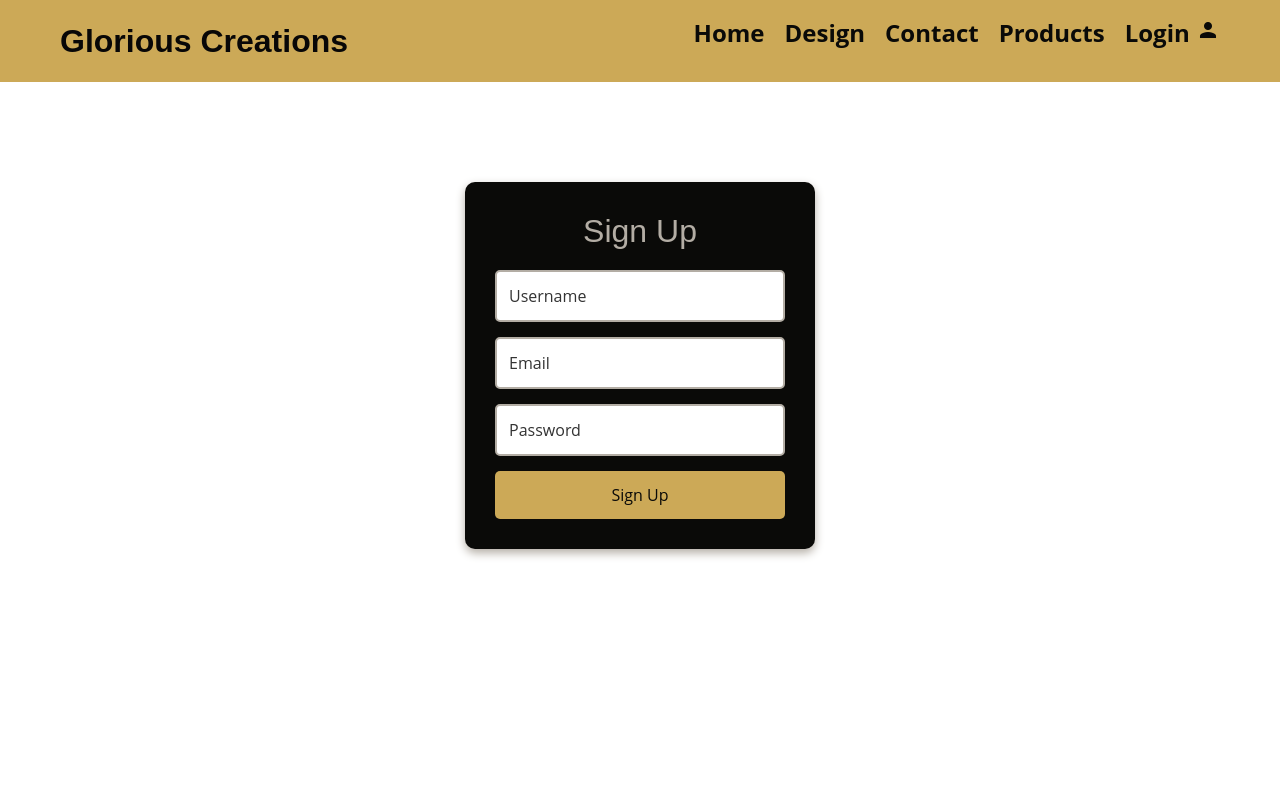
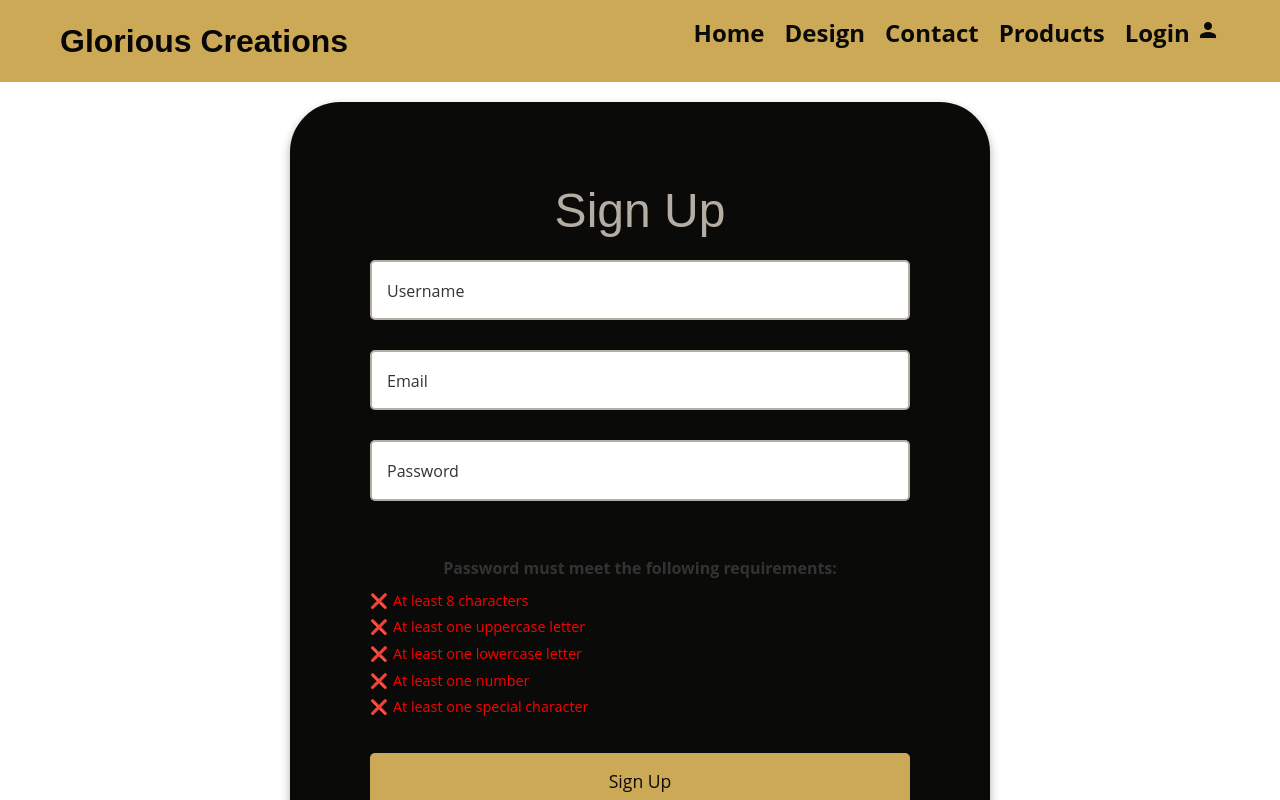
Before and after one commit to joshchif3/FGC, a React (Vite) app: page /signup in a window 1280 px wide. Shown: the top 800 px of the page. Built offline with nearby package versions, Linux system fonts and the light colour scheme.

Commit message:
Front end api chnages

```diff
--- a/src/components/SignUpPage.jsx
+++ b/src/components/SignUpPage.jsx
@@ -75,6 +75,15 @@ function SignUpPage() {
     }
   };
 
+  // Password requirements
+  const passwordRequirements = [
+    { id: 1, text: "At least 8 characters", valid: password.length >= 8 },
+    { id: 2, text: "At least one uppercase letter", valid: /[A-Z]/.test(password) },
+    { id: 3, text: "At least one lowercase letter", valid: /[a-z]/.test(password) },
+    { id: 4, text: "At least one number", valid: /\d/.test(password) },
+    { id: 5, text: "At least one special character", valid: /[@$!%*?&]/.test(password) },
+  ];
+
   return (
     <div className="auth-container">
       <div className="auth-box">
@@ -102,6 +111,17 @@ function SignUpPage() {
             onChange={(e) => setPassword(e.target.value)}
             required
           />
+          {/* Password Requirements */}
+          <div className="password-requirements">
+            <p>Password must meet the following requirements:</p>
+            <ul>
+              {passwordRequirements.map((req) => (
+                <li key={req.id} className={req.valid ? "valid" : "invalid"}>
+                  {req.text}
+                </li>
+              ))}
+            </ul>
+          </div>
           <button type="submit">Sign Up</button>
         </form>
       </div>
--- a/src/styling/main.css
+++ b/src/styling/main.css
@@ -761,43 +761,48 @@ button:hover {
 .auth-container {
   display: flex;
   justify-content: center;
-  align-items: flex-start;
-  height: 100vh;
-  padding-top: 100px;
+  align-items: center; /* Center vertically */
+  min-height: 100vh; /* Full viewport height */
+  padding: 20px; /* Add padding for better spacing on mobile */
 }
 
 .auth-box {
   background: var(--accent-color);
-  padding: 30px;
-  border-radius: 10px;
+  padding: 80px;
+  border-radius:50px;
   box-shadow: 0px 4px 10px var(--dark-color);
   text-align: center;
-  width: 350px;
+  width: 100%; /* Full width on mobile */
+  max-width: 700px; /* Limit width on larger screens */
+
 }
 
 .auth-box h2 {
   color: var(--dark-color);
   margin-bottom: 20px;
+  font-size: 3rem; /* Larger heading */
 }
 
 .auth-box form {
   display: flex;
   flex-direction: column;
-  gap: 15px;
+  gap: 30px; /* Increase gap between form elements */
 }
 
 .auth-box input,
 .auth-box select {
-  padding: 12px;
-  font-size: 1rem;
+  padding: 15px; /* Larger padding for inputs */
+  font-size: 1.1rem; /* Larger font size */
   border: 2px solid var(--dark-color);
   border-radius: 5px;
   background-color: var(--background-color);
   color: var(--accent-color);
+  width: 100%; /* Full width inputs */
 }
 
 .auth-box input::placeholder {
   color: var(--text-color);
+  font-size: 1rem; /* Larger placeholder font size */
 }
 
 .auth-box input:focus,
@@ -809,12 +814,13 @@ button:hover {
 .auth-box button {
   background-color: var(--primary-color);
   color: var(--accent-color);
-  padding: 12px;
+  padding: 15px; /* Larger padding for button */
   border: none;
   border-radius: 5px;
   cursor: pointer;
-  font-size: 1rem;
+  font-size: 1.1rem; /* Larger font size */
   transition: background-color 0.3s ease;
+  width: 100%; /* Full width button */
 }
 
 .auth-box button:hover {
@@ -824,10 +830,81 @@ button:hover {
 .error-message {
   color: red;
   text-align: center;
-  font-size: 0.9rem;
+  font-size: 1rem; /* Larger error message font size */
   margin-bottom: 10px;
 }
 
+/* ================== PASSWORD REQUIREMENTS ================== */
+.password-requirements {
+  margin-top: 10px;
+  font-size: 1rem; /* Larger font size */
+  color: var(--text-color);
+}
+
+.password-requirements p {
+  margin-bottom: 10px;
+  font-weight: bold;
+}
+
+.password-requirements ul {
+  list-style: none;
+  padding: 0;
+  margin: 0;
+}
+
+.password-requirements li {
+  margin: 5px 0;
+  display: flex;
+  align-items: center;
+  gap: 5px;
+  font-size: 0.9rem; /* Slightly smaller font size for requirements */
+}
+
+.password-requirements .valid {
+  color: green;
+}
+
+.password-requirements .invalid {
+  color: red;
+}
+
+.password-requirements .valid::before {
+  content: "✔️";
+}
+
+.password-requirements .invalid::before {
+  content: "❌";
+}
+
+/* ================== MEDIA QUERIES FOR MOBILE ================== */
+@media (max-width: 768px) {
+  .auth-box {
+    padding: 20px; /* Slightly smaller padding on mobile */
+  }
+
+  .auth-box h2 {
+    font-size: 1.8rem; /* Slightly smaller heading on mobile */
+  }
+
+  .auth-box input,
+  .auth-box select {
+    padding: 12px; /* Slightly smaller padding on mobile */
+    font-size: 1rem; /* Slightly smaller font size on mobile */
+  }
+
+  .auth-box button {
+    padding: 12px; /* Slightly smaller padding on mobile */
+    font-size: 1rem; /* Slightly smaller font size on mobile */
+  }
+
+  .error-message {
+    font-size: 0.9rem; /* Slightly smaller error message on mobile */
+  }
+
+  .password-requirements {
+    font-size: 0.9rem; /* Slightly smaller font size on mobile */
+  }
+}
 /* ================== CHECKOUT PAGE ================== */
 .checkout-page {
   max-width: 800px;
@@ -1097,3 +1174,44 @@ button:hover {
 .auth-box p a:hover {
   text-decoration: underline;
 }
+
+/* ================== PASSWORD REQUIREMENTS ================== */
+.password-requirements {
+  margin-top: 10px;
+  font-size: 0.9rem;
+  color: var(--text-color);
+}
+
+.password-requirements p {
+  margin-bottom: 10px;
+  font-weight: bold;
+}
+
+.password-requirements ul {
+  list-style: none;
+  padding: 0;
+  margin: 0;
+}
+
+.password-requirements li {
+  margin: 5px 0;
+  display: flex;
+  align-items: center;
+  gap: 5px;
+}
+
+.password-requirements .valid {
+  color: green;
+}
+
+.password-requirements .invalid {
+  color: red;
+}
+
+.password-requirements .valid::before {
+  content: "✔️";
+}
+
+.password-requirements .invalid::before {
+  content: "❌";
+}
```
